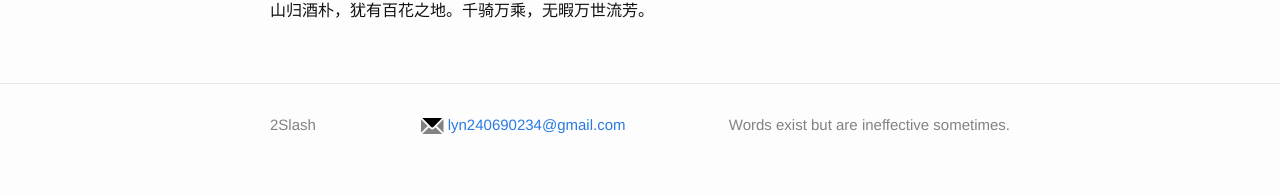
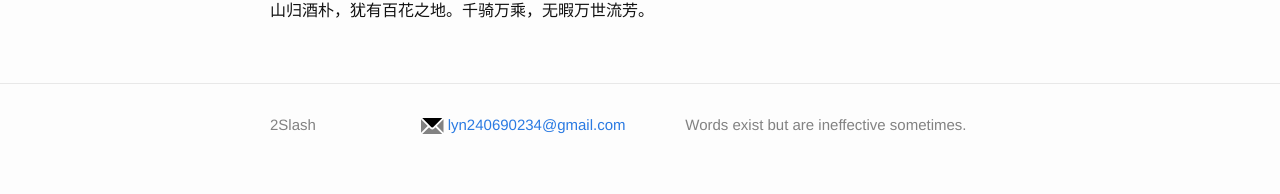
Before and after one commit to liuyannan/liuyannan_blog, a Jekyll site: the page built from _posts/2011-11-1-I-dont-know-who-said-these.markdown, in a window 1280 px wide. Shown: the part 912-1106 px from the top of the page. Built offline with Jekyll 4.4.1, drawn with Linux system fonts in a browser that asks for light colours.

Commit message:
Description Align Left

```diff
--- a/_includes/footer.html
+++ b/_includes/footer.html
@@ -35,7 +35,7 @@
       </div>
 
       <div class="footer-col footer-col-3">
-        <p align="right">{{ site.description }}</p>
+        <p>{{ site.description }}</p>
       </div>
     </div>
 
```
